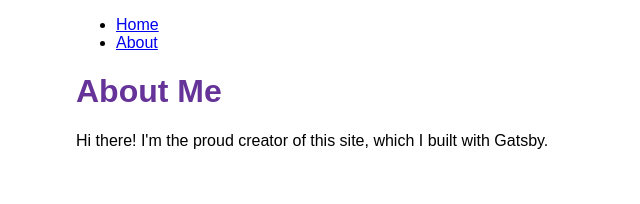
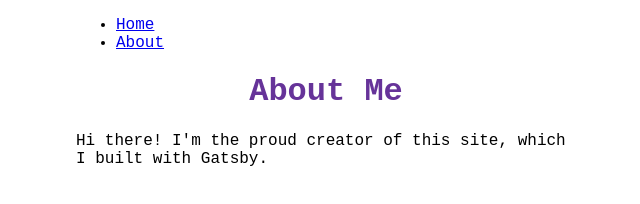
Before and after one commit to bjwhite-fnal/semper-climb, a Gatsby site: page /about in a window 1280 px wide. Shown: the whole page, without its empty margins (314-954 px from the left). Built offline with nearby package versions, Linux system fonts and the light colour scheme; Gatsby itself is replaced by a stand-in of ours.

Commit message:
Pick a Layout-wide font.

```diff
--- a/src/components/layout.module.css
+++ b/src/components/layout.module.css
@@ -1,12 +1,14 @@
 .container {
   margin: auto;
   max-width: 500px;
-  font-family: sans-serif;
+  font-family: 'Courier New', Courier, monospace;
 }
 
 .heading {
+  text-align: center;
   color: rebeccapurple;
 }
+
 .nav-links {
   display: flex;
   list-style: none;
```
